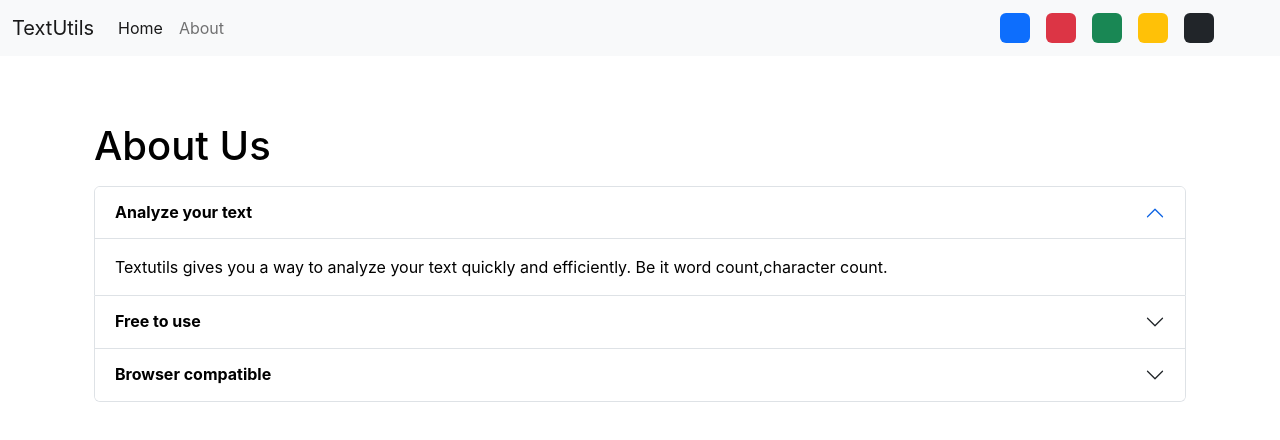
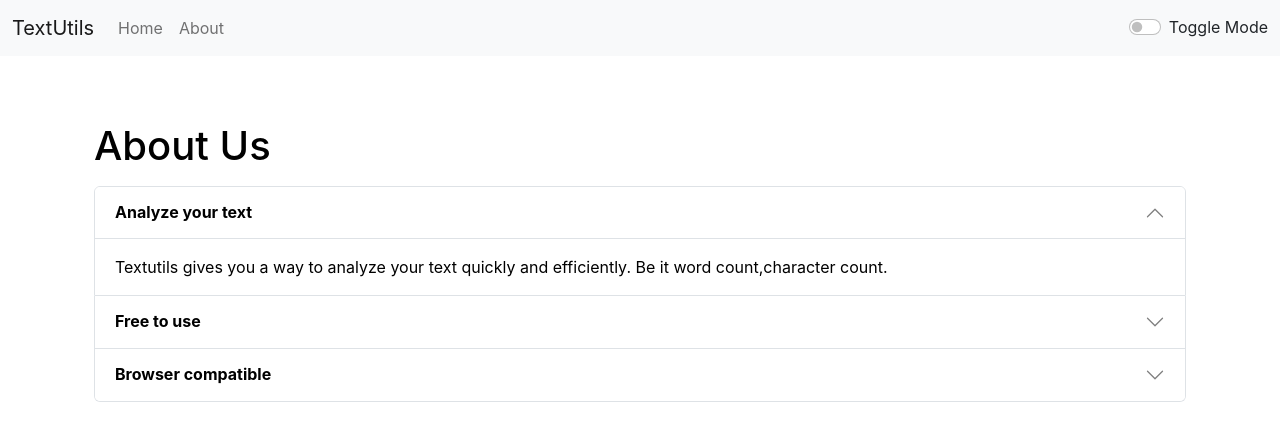
Before and after one commit to usernotavailable123/textutils, a React (Create React App) app: page /about in a window 1280 px wide. Shown: the top 440 px of the page. Built offline with nearby package versions, Linux system fonts and the light colour scheme.

Commit message:
project completed

```diff
--- a/src/App.js
+++ b/src/App.js
@@ -31,9 +31,9 @@
 
   }
   const toggleMode = (cls) =>{
-    removeBodyClasses();
-    console.log('cls:',cls);
-    document.body.classList.add('bg-'+cls);
+    // removeBodyClasses();
+    // console.log('cls:',cls);
+    // document.body.classList.add('bg-'+cls);
     if(mode === 'light'){
       setMode('dark');
       document.body.style.backgroundColor = '#161313';
--- a/src/components/Navbar.js
+++ b/src/components/Navbar.js
@@ -13,13 +13,13 @@
     <div className="collapse navbar-collapse" id="navbarSupportedContent">
       <ul className="navbar-nav me-auto mb-2 mb-lg-0">
         <li className="nav-item">
-          <Link className="nav-link active" aria-current="page" to="/">Home</Link>
+          <Link className="nav-link" aria-current="page" to="/">Home</Link>
         </li>
         <li className="nav-item">
           <Link className="nav-link" to="/about">{props.aboutText}</Link>
         </li>
       </ul>
-      <div className="d-flex">
+      {/* <div className="d-flex">
           <div className="bg-primary rounded mx-2" onClick = {() =>{props.toggleMode('primary')}} style={{height:'30px',width:'30px',cursor:'pointer'}}></div>
           <div className="bg-danger rounded mx-2" onClick = {() =>{props.toggleMode('danger')}} style={{height:'30px',width:'30px',cursor:'pointer'}}></div>
           <div className="bg-success rounded mx-2" onClick = {() =>{props.toggleMode('success')}} style={{height:'30px',width:'30px',cursor:'pointer'}}></div>
@@ -27,11 +27,11 @@
           <div className="bg-dark rounded mx-2" onClick = {() =>{props.toggleMode('dark')}} style={{height:'30px',width:'30px',cursor:'pointer'}}></div>
           <div className="bg-light rounded mx-2" onClick = {() =>{props.toggleMode('light')}} style={{height:'30px',width:'30px',cursor:'pointer'}}></div>
 
-        </div>
-        {/* <div className={`form-check form-switch text-${props.mode==='light'?'dark':'light'}`}>
+        </div> */}
+        <div className={`form-check form-switch text-${props.mode==='light'?'dark':'light'}`}>
             <input className="form-check-input" type="checkbox" role="switch" id="flexSwitchCheckDefault" onClick={props.toggleMode}/>
             <label className="form-check-label" htmlFor="flexSwitchCheckDefault">Toggle Mode</label>
-        </div> */}
+        </div>
 
         {/* <div className={`form-check form-switch text-${props.mode ==='light'?'green':'light' }`}>
             <input className='form-check-input mx-1' type="checkbox" role="switch" id="flexSwitchCheckDefault" onClick = {props.setGreenMode}/>
--- a/src/components/TextForm.js
+++ b/src/components/TextForm.js
@@ -3,13 +3,13 @@
 export default function TextForm(props) {
 
     const handleUpClick = () =>{
-        console.log('Uppercase was clicked' + text);
+        // console.log('Uppercase was clicked' + text);
         let newText = text.toUpperCase();
         setText(newText);
         props.showAlert('Converted to uppercase','success');
     }
     const handleOnChange = (event) =>{
-        console.log('Handle on change was clicked');
+        // console.log('Handle on change was clicked');
         setText(event.target.value);
     }
     const [text,setText] = useState('')
@@ -26,9 +26,9 @@
     }
     const handleCopy = () =>{
         let text = document.getElementById('myBox');
-        text.select();
+        // text.select();
         navigator.clipboard.writeText(text.value);
-        document.getSelection().removeAllRanges();
+        // document.getSelection().removeAllRanges();
         props.showAlert('Copied to clipboard','success');
 
     }
@@ -48,7 +48,7 @@
         </div>
         <div className='container my-2' style = {{color:props.mode==='dark'?'white':'black'}}>
             <h2>Your text summary</h2>
-            <p>{text.split(" ").filter((element) =>{return element.length!== 0 }).length} words,{text.length} characters</p>
+            <p>{text.split(/\s+/).filter((element) =>{return element.length!== 0 }).length} words,{text.length} characters</p>
             <p>{0.008* text.split(" ").filter((element) =>{return element.length!== 0 }).length} minutes to read</p>
             <h2>Preview</h2>
             <p>{text.length > 0? text:'Nothing to preview'}</p>
--- a/src/index.css
+++ b/src/index.css
@@ -11,3 +11,7 @@
   font-family: source-code-pro, Menlo, Monaco, Consolas, 'Courier New',
     monospace;
 }
+
+.accordion-button::after{
+  filter: invert(0.5)
+}
```
